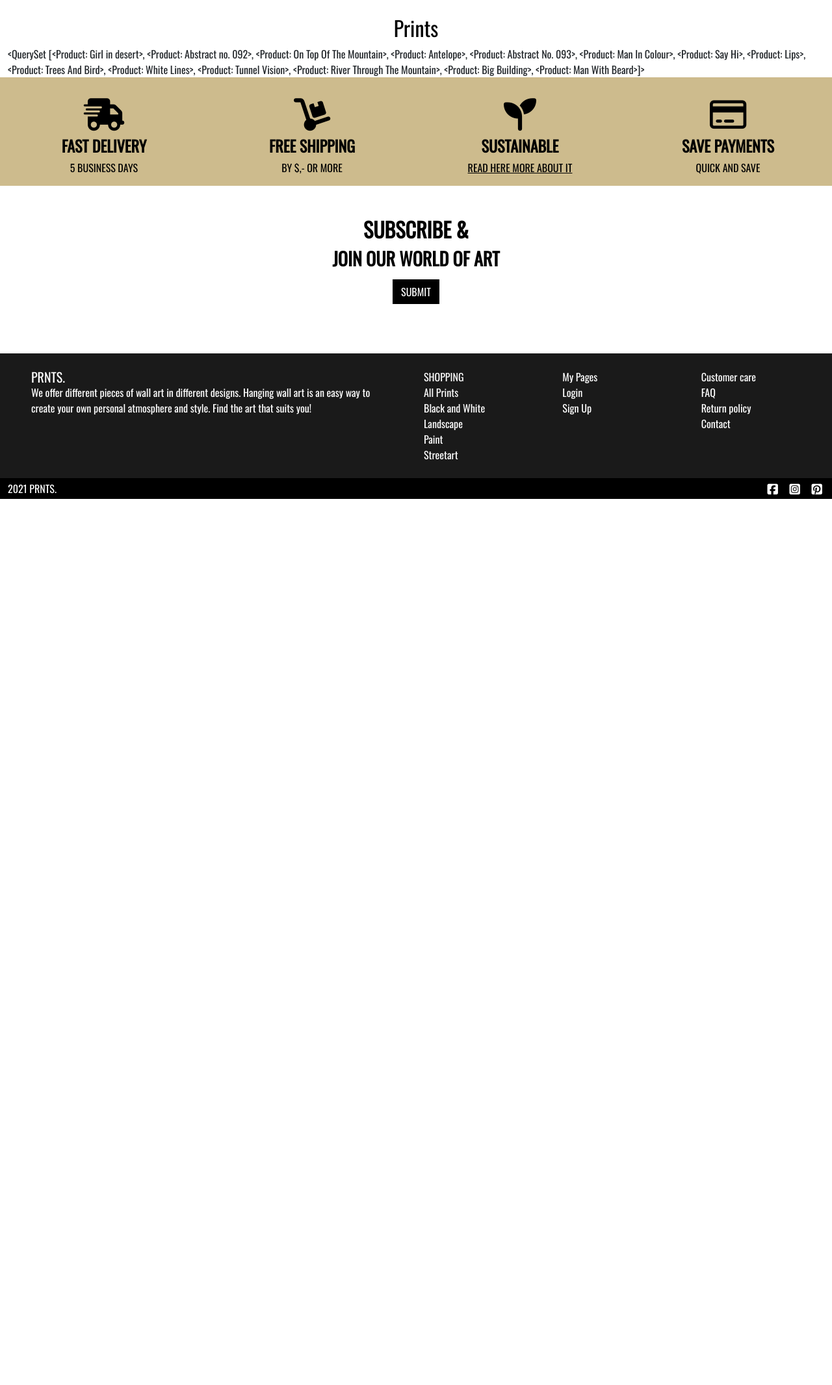
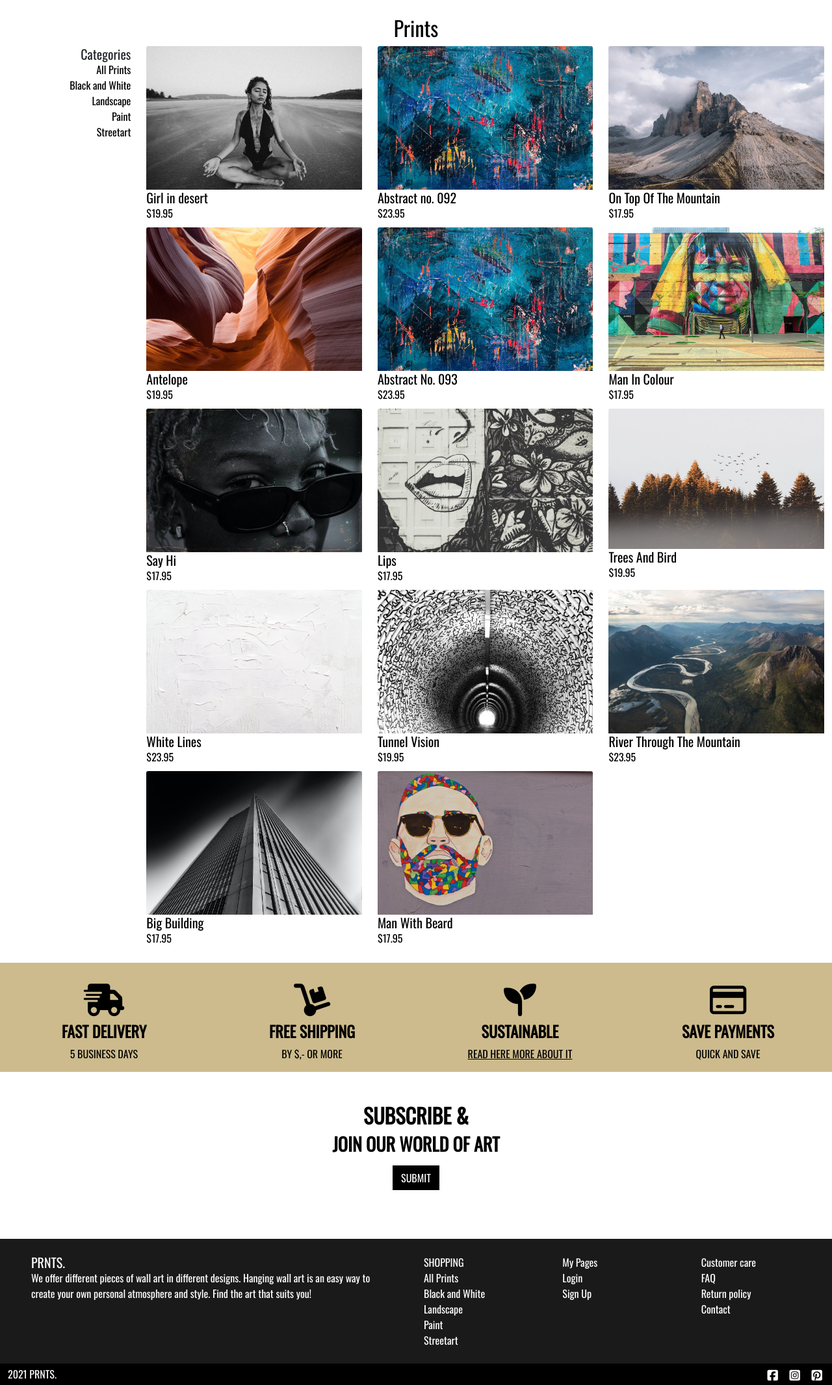
Before and after one commit to juanstelling/MS4-prints, a Django app: page /products/ in a window 1280 px wide. Shown: the part 241-2373 px from the top of the page at 65% size. Before the commit the page ends 1009 px from the top, so only its background shows below. Run offline with Django 3.2, Linux system fonts and the light colour scheme; data comes from the database, SQL or seed files in the repository; both versions use the stored data as it was after the commit; some libraries are stand-ins or nearby versions.

Commit message:
started product templates

```diff
--- a/products/templates/products/includes/all_products.html
+++ b/products/templates/products/includes/all_products.html
@@ -3,6 +3,71 @@
         <h2 class="text-black uppercase text-center">Prints</h2>
     </div>
 </div>
-
-
-<div>{{ products }}</div>
+<div class="row pb-3">
+    <!-- navigation to categories -->
+    <div class="col d-none d-lg-block">
+        <h5 class="uppercase text-end">Categories</h5>
+        <ul class="list-unstyled text-end">
+            <li>
+                <a class="text-black text-decoration-none" href="">All Prints</a>
+            </li>
+            <li>
+                <a class="text-black text-decoration-none" href="">Black and White</a>
+            </li>
+            <li>
+                <a class="text-black text-decoration-none" href="">Landscape</a>
+            </li>
+            <li>
+                <a class="text-black text-decoration-none" href="">Paint</a>
+            </li>
+            <li>
+                <a class="text-black text-decoration-none" href="">Streetart</a>
+            </li>
+        </ul>
+    </div>
+    {% if products|length > 0 %}
+        <!-- all products -->
+        <div class="col-12 col-lg-10 products-col">
+            <div class="row">
+                {% for product in products %}
+                    <div class="col-sm-6 col-md-6 col-lg-4 col-xl-4">
+                        <div class="card border-0">
+                            {% if product.image %}
+                                <!-- Image of product -->
+                                <a href="">
+                                    <img src="{{ product.image.url }}" class="card-img-top" alt="{{ product.name }}">
+                                </a>
+                            {% else %}
+                                <!-- default error image -->
+                                <a href="">
+                                    <img src="{{ MEDIA_URL }}not_available.jpg" class="card-img-top" alt="no image available">
+                                </a>
+                            {% endif %}
+                            <div class="card-body">
+                                <h5 class="text-black">{{ product.name }}</h5>
+                                <p class="text-black">${{ product.price }}</p>
+                            </div>
+                        </div>
+                    </div>
+                {% endfor %}
+            </div>
+        </div>
+    {% else %}
+        <div class="col-10">
+            <div class="row pe-5">
+                <h4 class="uppercase">No search results. Try again</h4>
+            </div>
+        </div>
+    {% endif %}
+    <!-- Back to top button
+    <div class="col-12">
+        <div class="row">
+            <div class="btt-button text-start">
+                <a class="btt-link text-black text-center">
+                    <h6 class=""><i class="fas fa-arrow-up"></i> Back to top </h6>
+                </a>
+            </div>
+        </div>
+    </div>
+    -->
+</div>
--- a/static/css/base.css
+++ b/static/css/base.css
@@ -51,6 +51,11 @@ ul {
 
 .about-padding-r {
     padding-right: 45%;
+}
+
+.card-body {
+    padding: 0;
+    padding-bottom: 10px;
 }
 
 
```
Also changed, not shown: products/fixtures/products.json (+15 -15 lines), media/not_available.jpg (renamed from media/image_not_available.jpg), media/not_available.png (added).
